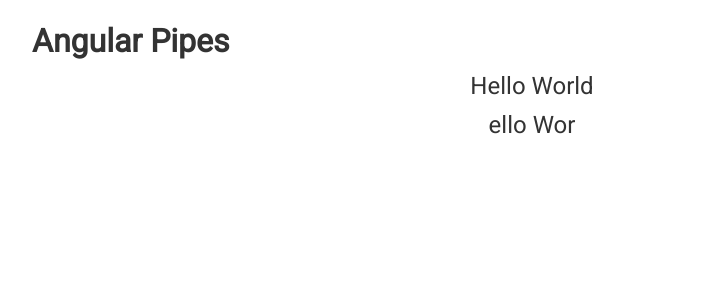
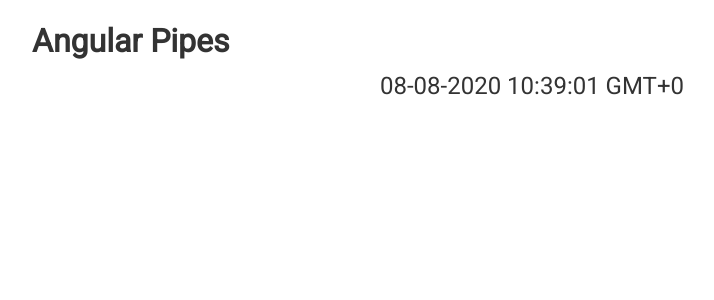
Before and after one commit to yakidan/Angular, an Angular app in the folder Angular/Practise/basics-and-syntax/angular-basics/: page / in a window 1280 px wide. Shown: the top 300 px of the page, without its empty margins (108-822 px from the left). Built offline with nearby package versions, Linux system fonts and the light colour scheme.

Commit message:
Pipes: works with Date

```diff
--- a/Angular/Practise/basics-and-syntax/angular-basics/src/app/app.component.html
+++ b/Angular/Practise/basics-and-syntax/angular-basics/src/app/app.component.html
@@ -1,9 +1,8 @@
 <div class="container">
   <h1>Angular Pipes</h1>
+<!--  https://angular.io/api/common/DatePipe-->
   <p>
-    {{str | uppercase | lowercase|titlecase}}
+    {{date| date:'MM-dd-yyyy HH:mm:ss z'}}
   </p>
-  <p>
-    {{str | titlecase | slice: 1:-2}}
-  </p>
+
 </div>
--- a/Angular/Practise/basics-and-syntax/angular-basics/src/app/app.component.ts
+++ b/Angular/Practise/basics-and-syntax/angular-basics/src/app/app.component.ts
@@ -17,4 +17,6 @@
   e: number = Math.E;
 
   str = 'Hello World'
+
+  date: Date = new Date()
 }
```
